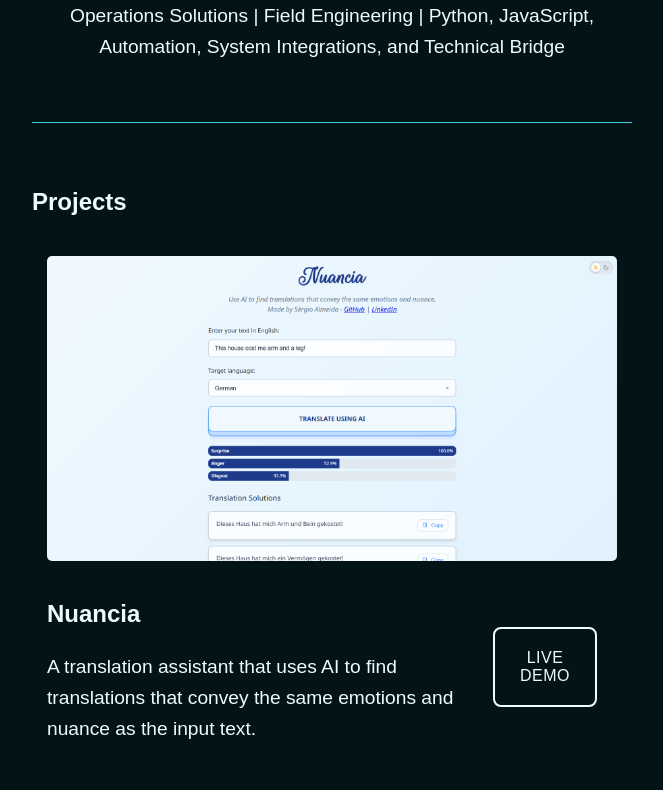
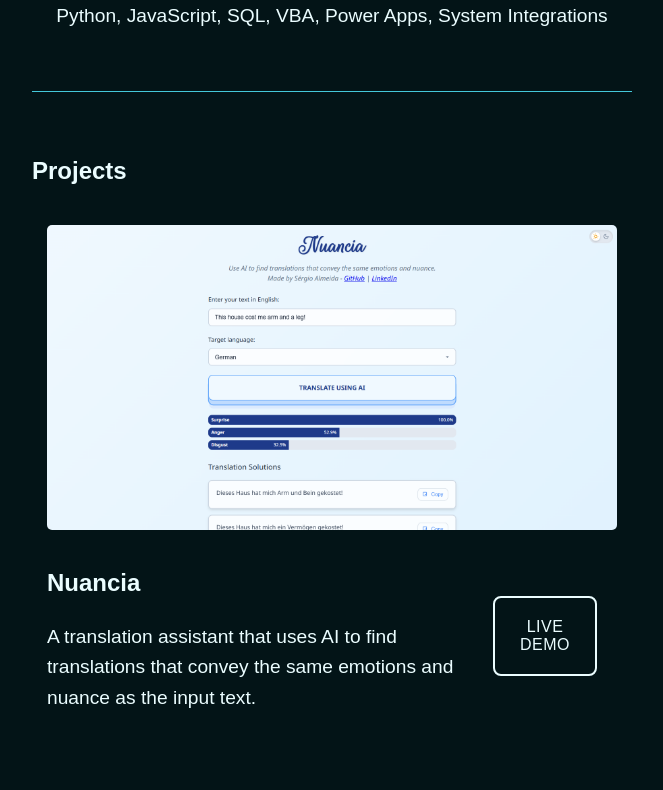
Before and after one commit to Serg1oA/my-portfolio, a plain HTML site: page index.html in a window 1280 px wide. Shown: the part 272-1062 px from the top of the page, without its empty margins (308-971 px from the left). Drawn offline with Linux system fonts and the light colour scheme; a web font is replaced by a local one.

Commit message:
Update hero section

```diff
--- a/index.html
+++ b/index.html
@@ -34,7 +34,7 @@
                 <h1>Hi there, I'm Sérgio</h1>
                 <img src="https://avatars.githubusercontent.com/u/128226150?s=400&u=303bbba0390be8712e2954d6050bb0cb6d4167b2&v=4" alt="Profile Picture of Sérgio Almeida" class="profile-picture">
             </div>
-            <p>Operations Solutions | Field Engineering | Python, JavaScript, Automation, System Integrations, and Technical Bridge</p>
+            <p>Python, JavaScript, SQL, VBA, Power Apps, System Integrations</p>
         </section>
 
         <section id="work">
```
